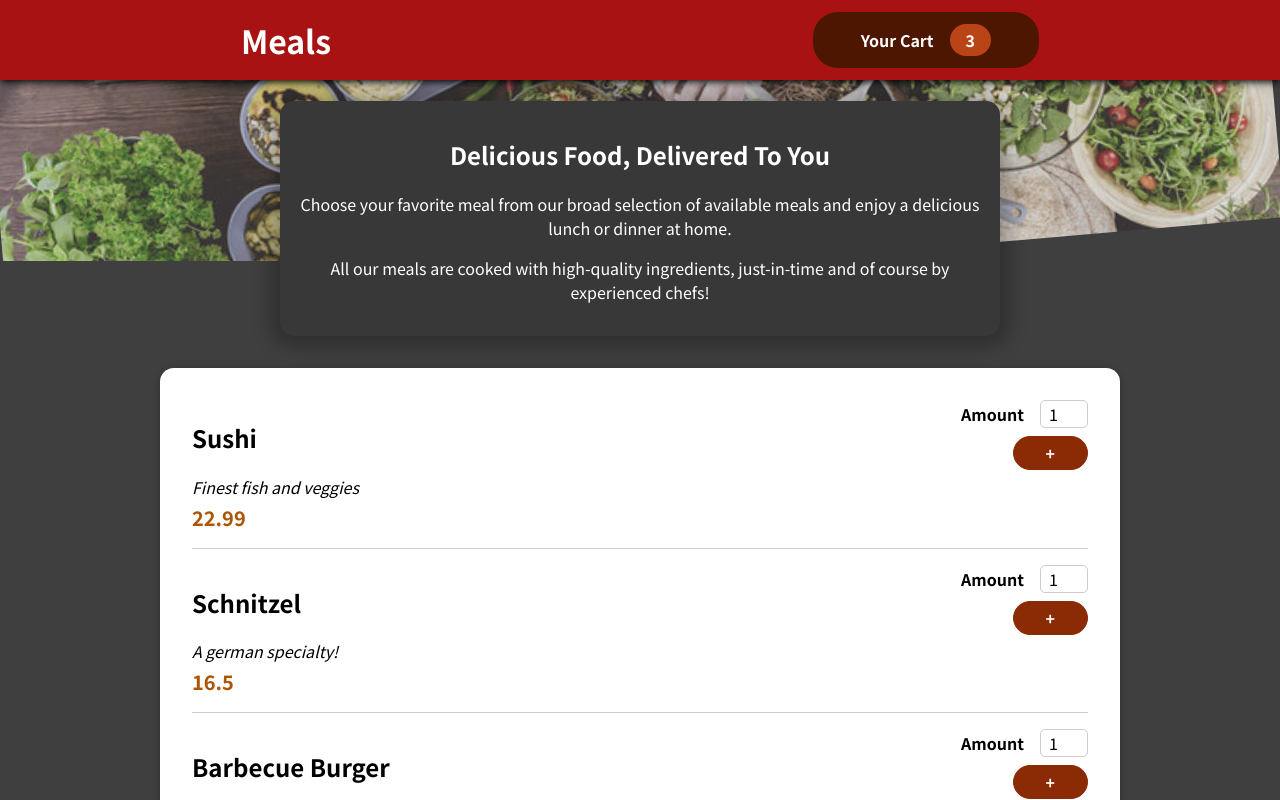
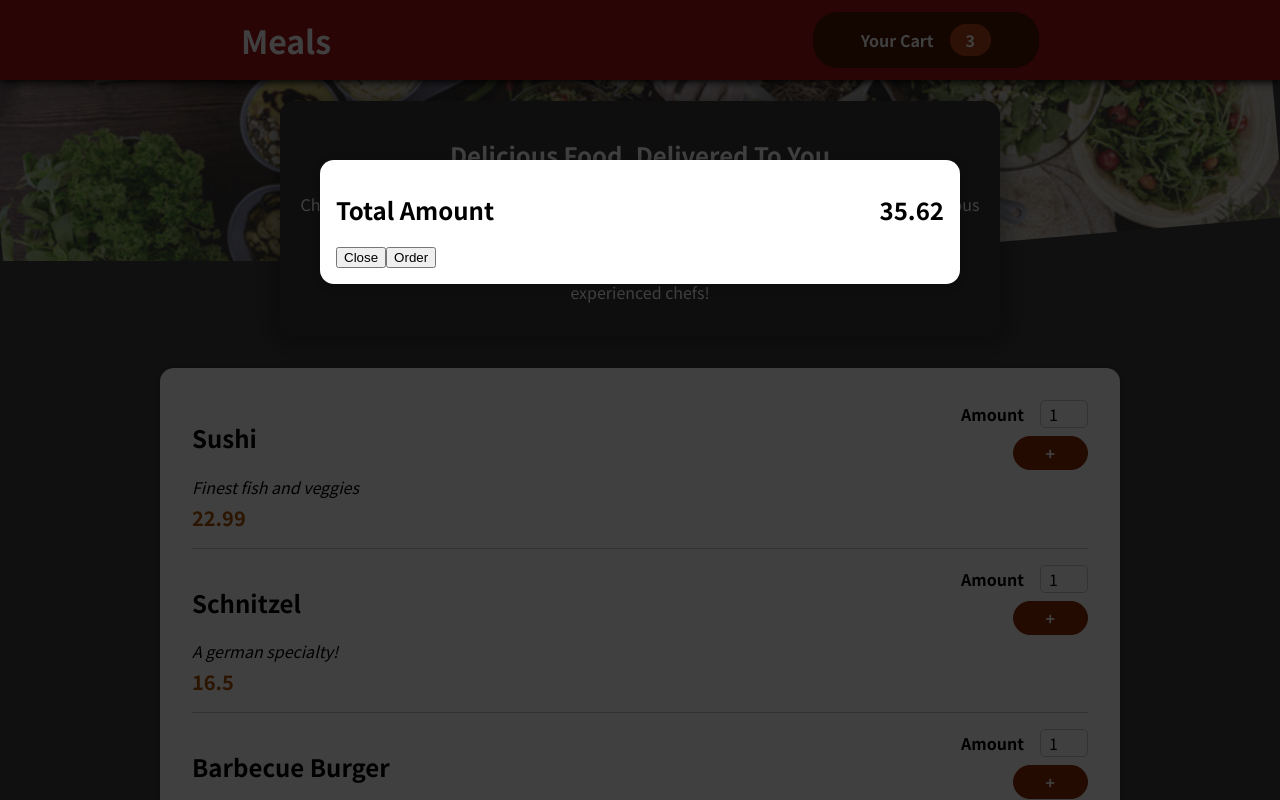
Before and after one commit to Anandg01/restaurant-app, a React (Create React App) app: page / in a window 1280 px wide. Shown: the top 800 px of the page. Built offline with nearby package versions, Linux system fonts and the light colour scheme.

Commit message:
Cart without any Functionality

```diff
--- a/public/index.html
+++ b/public/index.html
@@ -28,6 +28,7 @@
   </head>
   <body>
     <noscript>You need to enable JavaScript to run this app.</noscript>
+    <div id="overlays"></div>
     <div id="root"></div>
     <!--
       This HTML file is a template.
--- a/src/App.js
+++ b/src/App.js
@@ -2,10 +2,12 @@
 import Header from "./components/Layout/Header/Header";
 import MealsSummary from "./components/Meals/MealsSummary";
 import MealsItems from "./components/Meals/MealsItems";
+import Cart from "./components/Cart/Cart";
 function App() {
   return (
     <div>
       <Header />
+      <Cart/>
       <MealsSummary />
       <MealsItems />
     </div>
--- /dev/null
+++ b/src/components/Cart/Cart.js
@@ -0,0 +1,15 @@
+import classes from './Cart.module.css'
+import Model from '../UI/Model';
+const Cart = () => {
+    return <Model>
+      <div className={classes.total}>
+        <span>Total Amount</span>
+        <span>35.62</span>
+      </div>
+
+        <button>Close</button>
+        <button>Order</button>
+    </Model>
+}
+
+export default Cart;
--- /dev/null
+++ b/src/components/Cart/Cart.module.css
@@ -0,0 +1,44 @@
+.cart-items {
+  list-style: none;
+  margin: 0;
+  padding: 0;
+}
+
+.total {
+  display: flex;
+  justify-content: space-between;
+  align-items: center;
+  font-weight: bold;
+  font-size: 1.5rem;
+  margin: 1rem 0;
+}
+
+.actions {
+  text-align: right;
+}
+
+.actions button {
+  font: inherit;
+  cursor: pointer;
+  background-color: transparent;
+  border: 1px solid #8a2b06;
+  padding: 0.5rem 2rem;
+  border-radius: 25px;
+  margin-left: 1rem;
+}
+
+.actions button:hover,
+.actions button:active {
+  background-color: #5a1a01;
+  border-color: #5a1a01;
+  color: white;
+}
+
+.actions .button--alt {
+  color: #8a2b06;
+}
+
+.actions .button {
+  background-color: #8a2b06;
+  color: white;
+}
--- /dev/null
+++ b/src/components/UI/Model.js
@@ -0,0 +1,26 @@
+import classes from './Model.module.css'
+import ReactDom from "react-dom"
+
+
+const Backdrop=(props)=>{
+    return <div className={classes.backdrop}></div>
+}
+
+const Modleoverlay=(props)=>{
+    return (
+   <div className={classes.modal}>
+    <div className={classes.content}>{props.children}</div>
+   </div>
+    )
+}
+
+const overLayPortalId=document.getElementById('overlays')
+
+const Model=(props)=>{
+return <>
+{ReactDom.createPortal(<Backdrop></Backdrop>,overLayPortalId)}
+  {ReactDom.createPortal(<Modleoverlay>{props.children}</Modleoverlay>,overLayPortalId)}
+</>
+}
+
+export default Model;
--- /dev/null
+++ b/src/components/UI/Model.module.css
@@ -0,0 +1,41 @@
+
+.backdrop {
+    position: fixed;
+    top: 0;
+    left: 0;
+    width: 100%;
+    height: 100vh;
+    z-index: 20;
+    background-color: rgba(0, 0, 0, 0.75);
+  }
+
+  .modal {
+    position: fixed;
+    top: 20vh;
+    left: 5%;
+    width: 90%;
+    background-color: white;
+    padding: 1rem;
+    border-radius: 14px;
+    box-shadow: 0 2px 8px rgba(0, 0, 0, 0.25);
+    z-index: 30;
+    animation: slide-down 300ms ease-out forwards;
+  }
+
+  @media (min-width: 768px) {
+    .modal {
+      width: 40rem;
+      left: calc(50% - 20rem);
+    }
+  }
+
+  @keyframes slide-down {
+    from {
+      opacity: 0;
+      transform: translateY(-3rem);
+    }
+    to {
+      opacity: 1;
+      transform: translateY(0);
+    }
+  }
```
